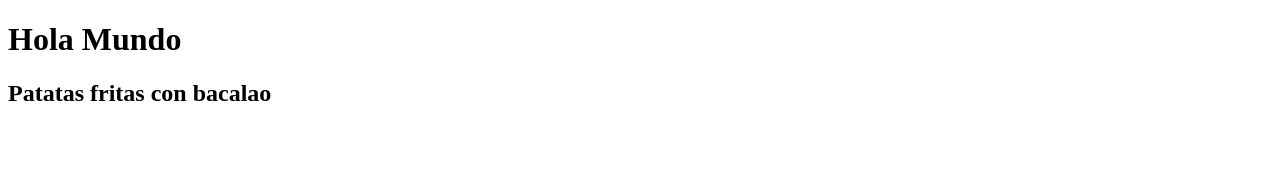
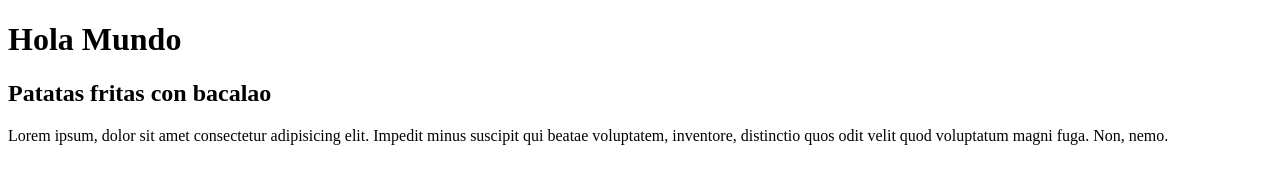
Before and after one commit to JoseanMF/eliminar-por-favor, a plain HTML site: page index.html in a window 1280 px wide. Drawn offline with Linux system fonts and the light colour scheme.

Commit message:
agregue parrafo

```diff
--- a/index.html
+++ b/index.html
@@ -6,5 +6,6 @@
 <body>
     <h1>Hola Mundo</h1>
     <h2>Patatas fritas con bacalao</h2>
+    <p>Lorem ipsum, dolor sit amet consectetur adipisicing elit. Impedit minus suscipit qui beatae voluptatem, inventore, distinctio quos odit velit quod voluptatum magni fuga. Non, nemo.</p>
 </body>
 </html>
```
